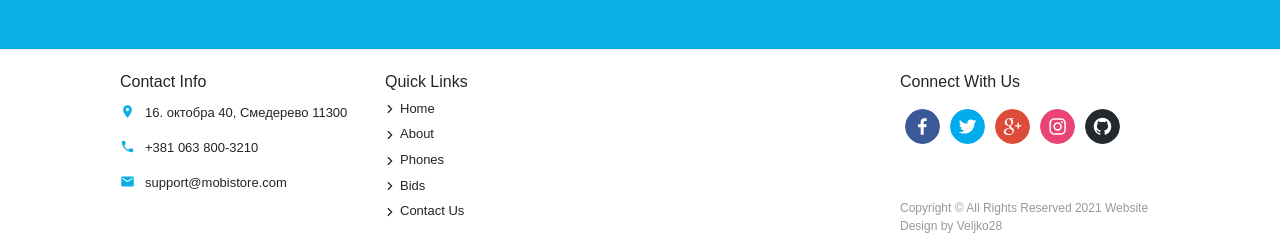
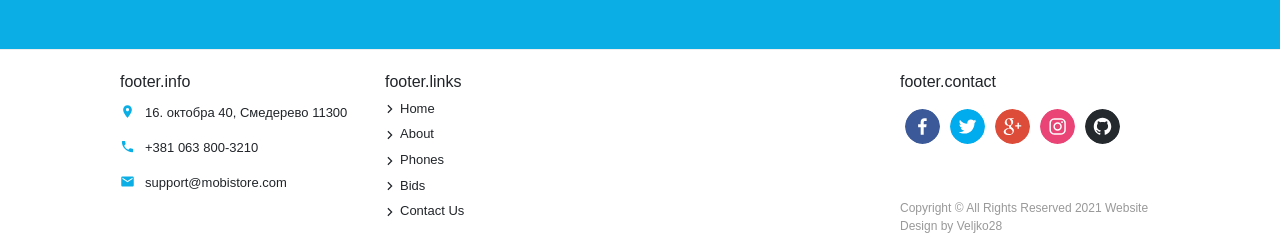
Before and after one commit to Veljko28/Phone-Ui, a Next.js app: page / in a window 1280 px wide. Shown: the part 2487-2739 px from the top of the page. Built offline with nearby package versions, Linux system fonts and the light colour scheme; no server answers; a web font is replaced by a local one.

Commit message:
translations for page buttons and footer

```diff
--- a/components/Footer.tsx
+++ b/components/Footer.tsx
@@ -13,13 +13,17 @@ import socialLinks from '../constants/SocialLinks';
 import { dark_gray, white } from '../constants/CustomColors';
 import { useSelector } from 'react-redux';
 import { State } from '../redux/reduxTypes';
+import { useTranslation } from 'react-i18next';
 
-const QuickLink = ({href,name} : {href: string, name: string}) => {
+const QuickLink = ({href,name,t} : {href: string, name: string, t: any}) => {
+
+  name = name.replace(/\s/g, '').toLocaleLowerCase();
+
   return (
   <div className="footer-text" key={name}>
    <li>
      <ArrowForwardIosIcon style={{fontSize: '10px', margin: '5px'}}/>
-     <Link href={href}>{name}</Link>
+     <Link href={href}>{t("navBar." + name)}</Link>
     </li>
  </div>
   );
@@ -29,10 +33,12 @@ const Footer = () => {
 
   const darkMode = useSelector((state: State) => state.userInfo.darkMode);
 
+  const { t } = useTranslation();
+
   return (
       <Grid container className={darkMode ? "footer-container-dark" : "footer-container"}>
           <Grid xs={12} md={6} lg={3} item>
-            Contact Info
+            {t("footer.info")}
             <div className="footer-text">
               <RoomIcon className={darkMode ? "footer-mui-icons-dark" : "footer-mui-icons"} style={{fontSize: '15px'}}/>
                16. октобра 40, Смедерево 11300
@@ -49,14 +55,14 @@ const Footer = () => {
             </div>
           </Grid>
           <Grid xs={12} md={6} lg={3} item >
-            <div style={{marginLeft: '5px'}}>Quick Links</div>
+            <div style={{marginLeft: '5px'}}>{t("footer.links")}</div>
             <ul className="footer-links">
-              {links.map(x => QuickLink(x))}
+              {links.map(x => QuickLink({...x,t}))}
             </ul>
           </Grid>
           <Grid xs={1} lg={3} item />
           <Grid xs={12} md={6} lg={3} item >
-            <div style={{marginBottom: '10px',}}>Connect With Us</div>
+            <div style={{marginBottom: '10px',}}>{t("footer.contact")}</div>
             {socialLinks.map(x => <SocialIcon key={Math.random() % 100} url={x} style={{width: '35px', height: '35px', margin: '5px', backgroundColor: white, borderRadius: 100}} /> )}
             <div style={{marginTop: '50px', fontSize: '12px', color: dark_gray}}>Copyright © All Rights Reserved {new Date().getFullYear()} Website Design by <a href="https://github.com/Veljko28">Veljko28</a></div>
           </Grid>
--- a/components/PhoneSearch/Pages.tsx
+++ b/components/PhoneSearch/Pages.tsx
@@ -3,6 +3,7 @@ import Link from 'next/link';
 import { blue, darker_green, dark_green, white } from '../../constants/CustomColors';
 import { useSelector } from 'react-redux';
 import { State } from '../../redux/reduxTypes';
+import { useTranslation } from 'react-i18next';
 
 
 
@@ -10,6 +11,7 @@ import { State } from '../../redux/reduxTypes';
 const Pages = ({pageId, bid, numOfPages} : {pageId: string, bid?: boolean, numOfPages: number}) => {
 
    const darkMode = useSelector((state: State) => state.userInfo.darkMode);
+   const { t } = useTranslation();
 
     const intPageId = parseInt(pageId);
 
@@ -30,7 +32,7 @@ const Pages = ({pageId, bid, numOfPages} : {pageId: string, bid?: boolean, numOf
         return (<Link key={Math.random() % 100} href={bid === true ? `/bids/${intPageId-1}` : `/phones/${intPageId-1}`}>
                     <Button variant="contained"
                     style={{backgroundColor: darkMode ? darker_green : blue, color: white, margin: '5px'}}>
-                        Prev
+                      {t("pages.prev")}
                     </Button>
             </Link>)
     }
@@ -39,7 +41,7 @@ const Pages = ({pageId, bid, numOfPages} : {pageId: string, bid?: boolean, numOf
         return (<Link key={Math.random() % 100} href={bid === true ? `/bids/${intPageId+1}` : `/phones/${intPageId+1}`}>
                     <Button variant="contained"
                     style={{backgroundColor: darkMode ? darker_green : blue, color: white, margin: '5px'}}>
-                        Next
+                        {t("pages.next")}
                     </Button>
             </Link>)
     }
```
